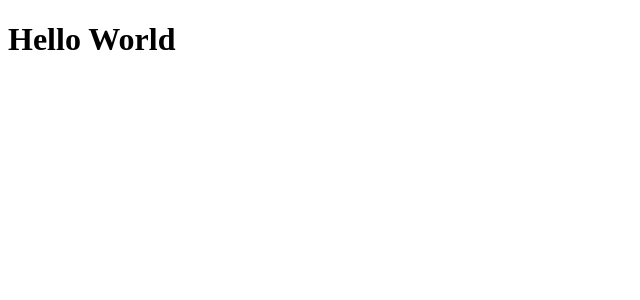
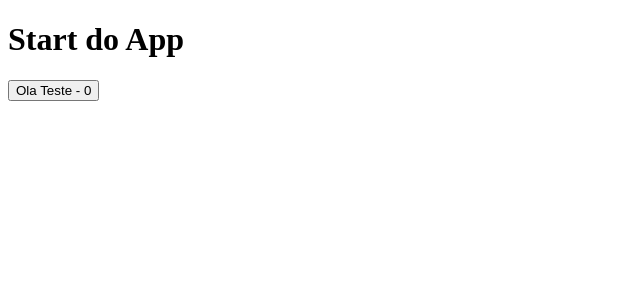
Before and after one commit to thoggs/letmeask, a React (Create React App) app: page / in a window 1280 px wide. Shown: the top 300 px of the page, without its empty margins (0-640 px from the left). Built offline with nearby package versions, Linux system fonts and the light colour scheme.

Commit message:
update project structure

```diff
--- a/src/App.tsx
+++ b/src/App.tsx
@@ -1,8 +1,12 @@
+import {OutlineButton} from "./components/Button";
 
 function App() {
-  return (
-    <h1>Hello World</h1>
-  );
+    return (
+        <div>
+            <h1>Start do App</h1>
+            <OutlineButton text={'Ola Teste'}/>
+        </div>
+    );
 }
 
 export default App;
--- /dev/null
+++ b/src/components/Button.tsx
@@ -0,0 +1,18 @@
+import {useState} from "react";
+
+type ButtonProps = {
+    text?: string;
+}
+
+
+export function OutlineButton(props: ButtonProps) {
+    const [counter, setCounter] = useState(0);
+
+    function increment() {
+        setCounter(counter + 1)
+    }
+
+    return (
+        <button onClick={increment}>{props.text} - {counter}</button>
+    )
+}
```
Also changed, not shown: src/index.tsx (+4 -4 lines).
